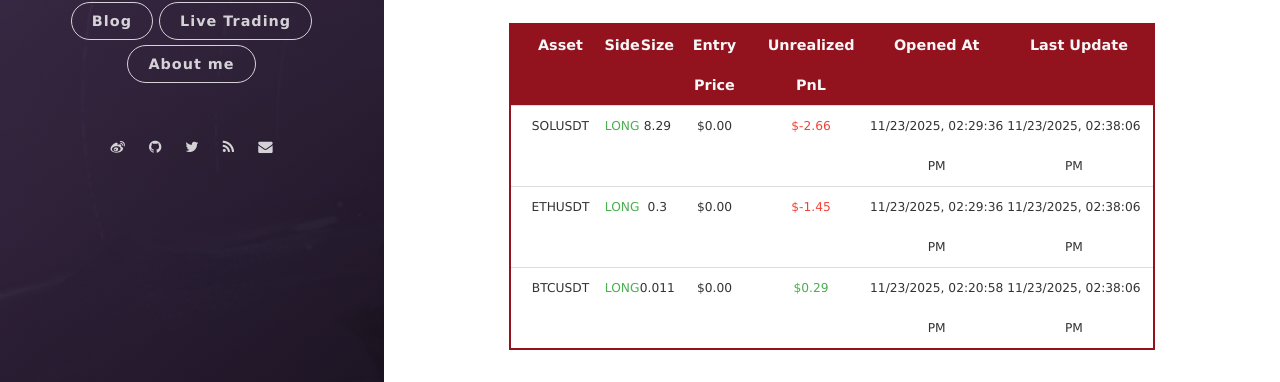
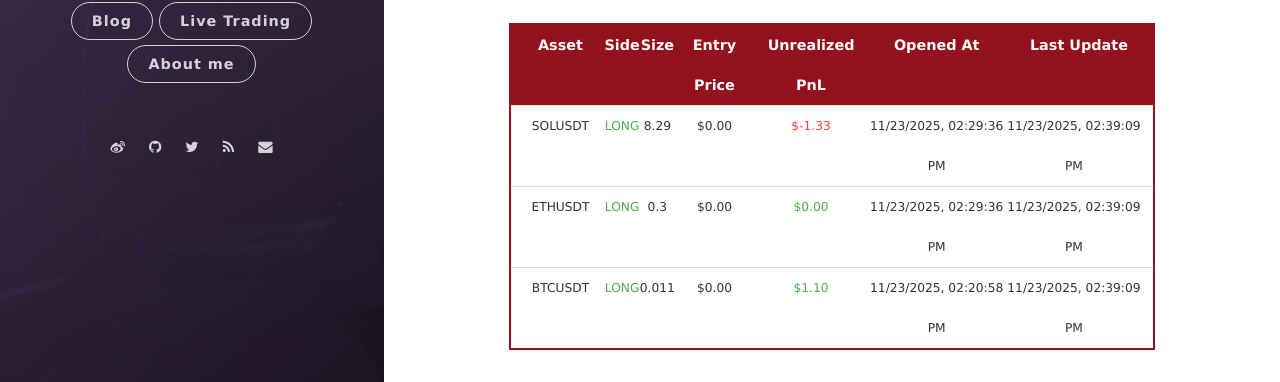
Before and after one commit to leeyegy/leeyegy.github.io, a Jekyll site: the page built from live-trading.html, in a window 1280 px wide and 1026 px high. Shown: the part 576-958 px from the top of the window. Built offline with Jekyll 4.4.1, drawn with Linux system fonts in a browser that asks for light colours; nearby versions of some CDN libraries.

Commit message:
AccountMonitor: refresh positions 2025-11-23T22:39:09+08:00

```diff
--- a/assets/data/binance/positions.json
+++ b/assets/data/binance/positions.json
@@ -4,26 +4,26 @@
     "side": "LONG",
     "size": 8.29,
     "entryPrice": 0.0,
-    "unrealizedPnl": -2.66319391,
+    "unrealizedPnl": -1.3264,
     "openedAt": "2025-11-23T22:29:36+08:00",
-    "reportedAt": "2025-11-23T22:38:06+08:00"
+    "reportedAt": "2025-11-23T22:39:09+08:00"
   },
   {
     "symbol": "ETHUSDT",
     "side": "LONG",
     "size": 0.3,
     "entryPrice": 0.0,
-    "unrealizedPnl": -1.449,
+    "unrealizedPnl": 0.003,
     "openedAt": "2025-11-23T22:29:36+08:00",
-    "reportedAt": "2025-11-23T22:38:06+08:00"
+    "reportedAt": "2025-11-23T22:39:09+08:00"
   },
   {
     "symbol": "BTCUSDT",
     "side": "LONG",
     "size": 0.011,
     "entryPrice": 0.0,
-    "unrealizedPnl": 0.2937,
+    "unrealizedPnl": 1.10306931,
     "openedAt": "2025-11-23T22:20:58+08:00",
-    "reportedAt": "2025-11-23T22:38:06+08:00"
+    "reportedAt": "2025-11-23T22:39:09+08:00"
   }
 ]
```
